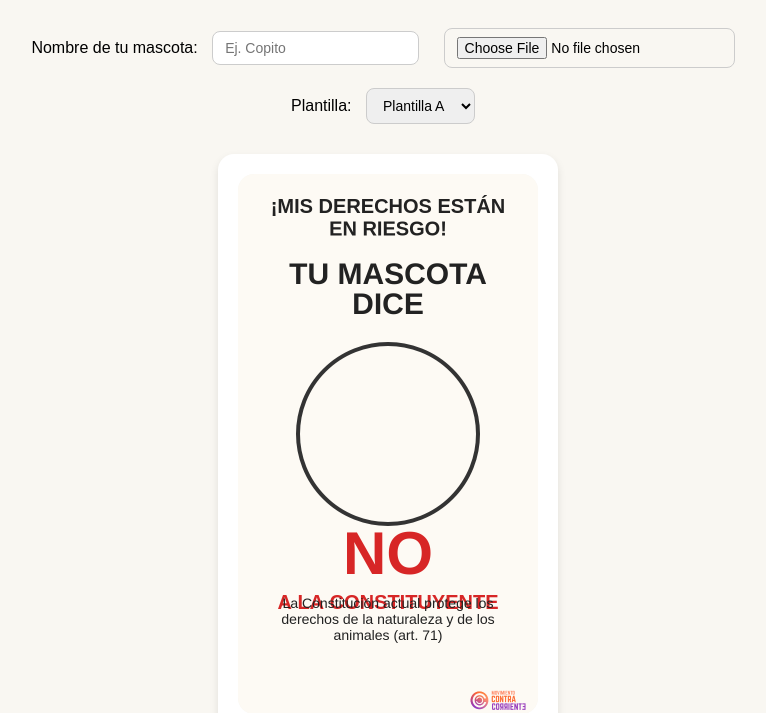
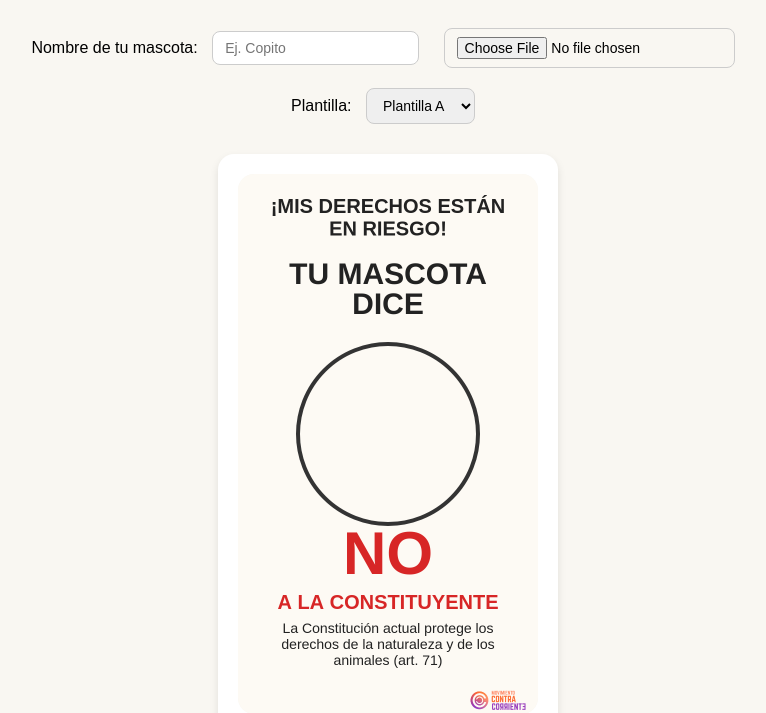
Before and after one commit to pacuus/copito-dice-no, a plain HTML site: page index.html in a window 1280 px wide. Shown: the part 239-952 px from the top of the page, without its empty margins (252-1018 px from the left). Drawn offline with Linux system fonts and the light colour scheme.

Commit message:
Update index.html

```diff
--- a/index.html
+++ b/index.html
@@ -246,7 +246,7 @@
       // Frase inferior (subida para quedar cerca del bloque anterior)
       ctx.fillStyle = plantilla.colorTexto;
       ctx.font = '28px Arial';
-      dibujarTextoMultilinea(ctx, plantilla.fraseInferior, canvas.width / 2, 900, 520, 32);
+      dibujarTextoMultilinea(ctx, plantilla.fraseInferior, canvas.width / 2, 950, 520, 32);
 
       // Logo
       if (logoImagen.complete) {
```
